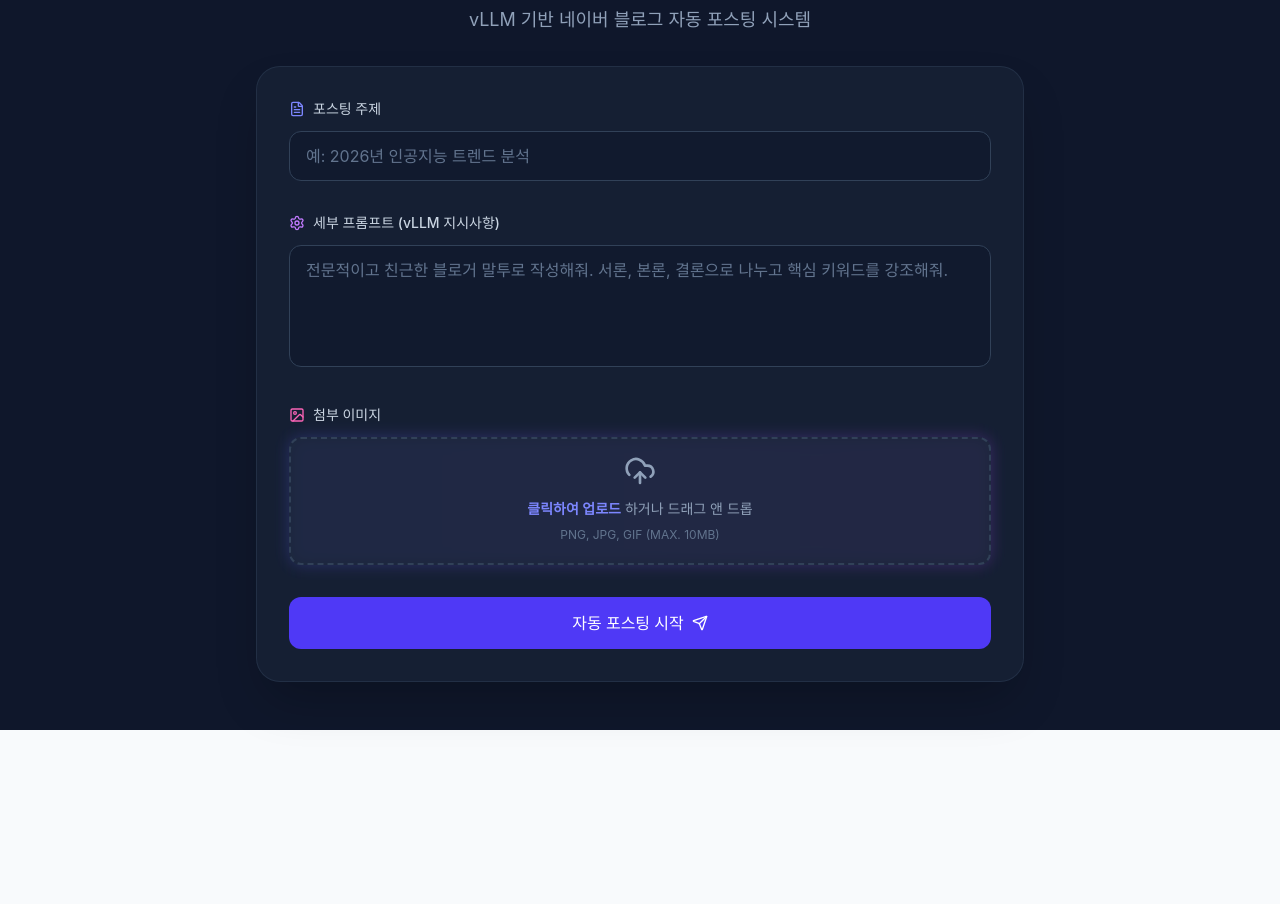
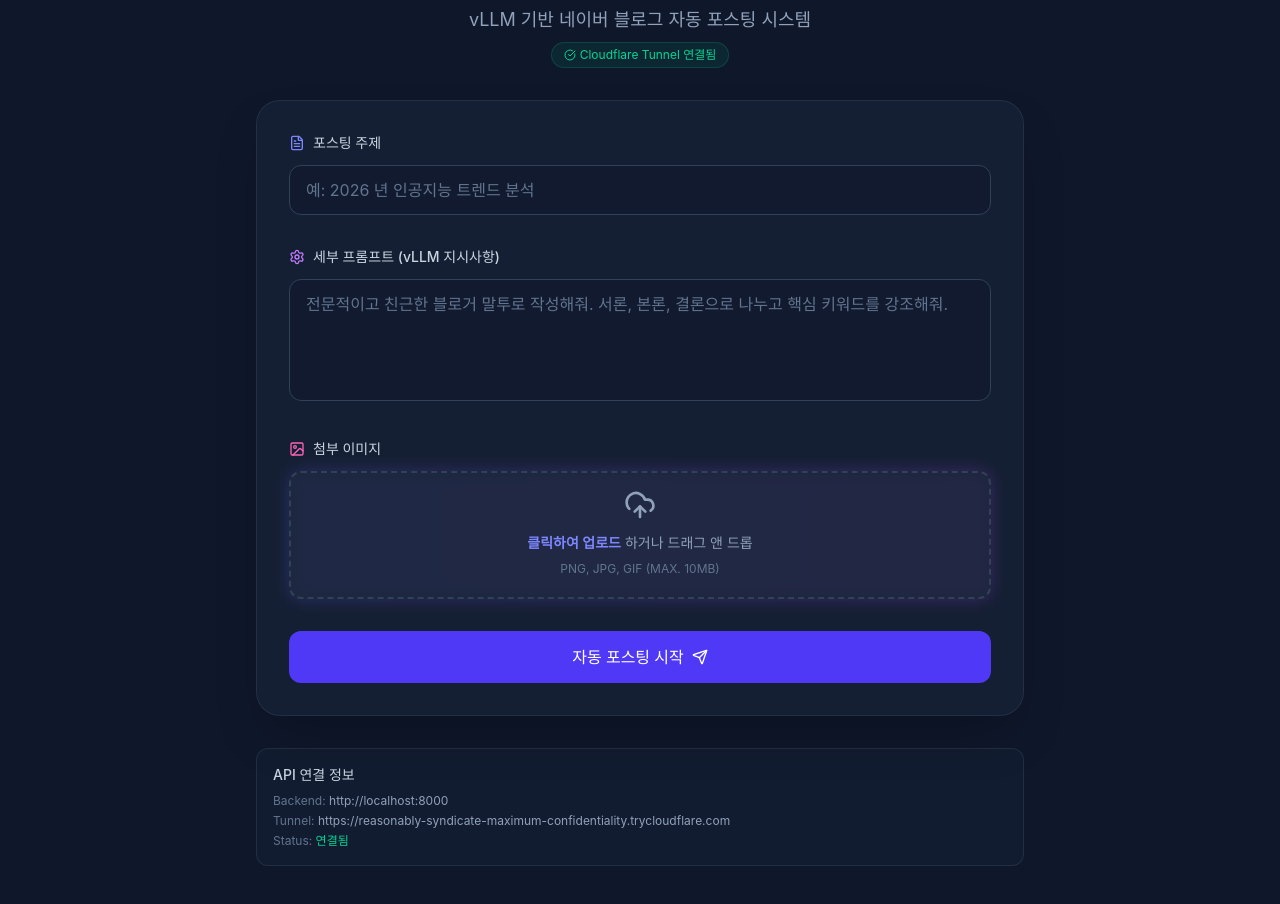
Before and after one commit to ohkst/badablogpost, a React (Vite) app in the folder frontend/: page / in a window 1280 px wide. Shown: the part 164-1068 px from the top of the page. Before the commit the page ends 894 px from the top, so only its background shows below. Built offline with nearby package versions, Linux system fonts and the light colour scheme.

Commit message:
feat: Cloudflare Tunnel integration and external API access
- Added Cloudflare Tunnel for external access to Mac mini server
- Updated frontend to use Cloudflare Tunnel URL for API calls
- Added connection status indicator in UI
- Tested API connectivity through tunnel

```diff
--- a/frontend/src/App.jsx
+++ b/frontend/src/App.jsx
@@ -1,6 +1,9 @@
 import React, { useState } from 'react';
 import axios from 'axios';
 import { Send, UploadCloud, FileText, Settings, Image as ImageIcon, CheckCircle, AlertCircle, Loader2 } from 'lucide-react';
+
+// Cloudflare Tunnel API URL
+const API_BASE_URL = 'https://reasonably-syndicate-maximum-confidentiality.trycloudflare.com';
 
 function App() {
   const [formData, setFormData] = useState({
@@ -24,7 +27,7 @@ function App() {
   const handleSubmit = async (e) => {
     e.preventDefault();
     setStatus('loading');
-    setMessage('vLLM이 포스팅을 생성하고 네이버에 등록 중입니다...');
+    setMessage('vLLM 이 포스팅을 생성하고 네이버에 등록 중입니다...');
 
     const data = new FormData();
     data.append('topic', formData.topic);
@@ -34,7 +37,7 @@ function App() {
     }
 
     try {
-      const response = await axios.post('/api/post', data, {
+      const response = await axios.post(`${API_BASE_URL}/api/post`, data, {
         headers: { 'Content-Type': 'multipart/form-data' }
       });
       setStatus('success');
@@ -58,6 +61,10 @@ function App() {
             AutoBlog
           </h1>
           <p className="text-slate-400 text-lg">vLLM 기반 네이버 블로그 자동 포스팅 시스템</p>
+          <div className="inline-flex items-center px-3 py-1 bg-emerald-500/10 border border-emerald-500/20 rounded-full">
+            <CheckCircle className="w-3 h-3 text-emerald-400 mr-1" />
+            <span className="text-xs text-emerald-400">Cloudflare Tunnel 연결됨</span>
+          </div>
         </div>
 
         {/* Main Card */}
@@ -75,7 +82,7 @@ function App() {
                 name="topic"
                 value={formData.topic}
                 onChange={handleChange}
-                placeholder="예: 2026년 인공지능 트렌드 분석"
+                placeholder="예: 2026 년 인공지능 트렌드 분석"
                 className="w-full bg-slate-900/50 border border-slate-700 rounded-xl px-4 py-3 text-slate-200 focus:outline-none focus:ring-2 focus:ring-indigo-500 focus:border-transparent transition-all placeholder:text-slate-500"
                 required
               />
@@ -165,6 +172,16 @@ function App() {
             </div>
           </div>
         )}
+
+        {/* API Info */}
+        <div className="bg-slate-800/30 border border-slate-700/50 rounded-xl p-4">
+          <h3 className="text-sm font-medium text-slate-300 mb-2">API 연결 정보</h3>
+          <div className="space-y-1 text-xs text-slate-400">
+            <p><span className="text-slate-500">Backend:</span> http://localhost:8000</p>
+            <p><span className="text-slate-500">Tunnel:</span> {API_BASE_URL}</p>
+            <p><span className="text-slate-500">Status:</span> <span className="text-emerald-400">연결됨</span></p>
+          </div>
+        </div>
       </div>
     </div>
   );
```
